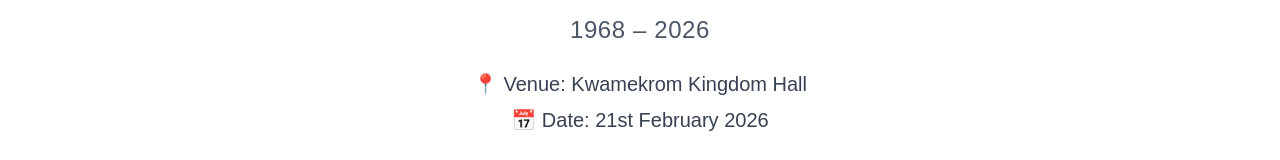
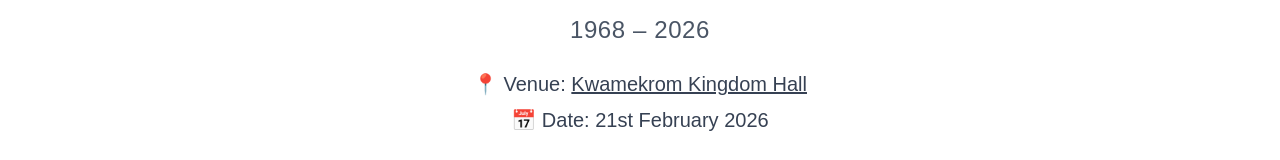
Before and after one commit to cayekple/theresa-nkpati, a React (Vite) app: page / in a window 1280 px wide. Shown: the part 307-467 px from the top of the page. Built offline with nearby package versions, Linux system fonts and the light colour scheme.

Commit message:
Make venue name a clickable link with directions on Google Maps in App.tsx.

```diff
--- a/src/App.tsx
+++ b/src/App.tsx
@@ -202,7 +202,14 @@ export default function App() {
               </p>
               <div className="max-w-2xl mx-auto space-y-2">
                 <p className="text-lg sm:text-xl text-gray-700 dark:text-gray-300 font-medium">
-                  📍 Venue: Kwamekrom Kingdom Hall
+                  📍 Venue: <a
+                    href="https://maps.google.com/?q=7.293989,0.324270"
+                    target="_blank"
+                    rel="noopener noreferrer"
+                    className="underline hover:text-gray-900 dark:hover:text-white transition-colors"
+                  >
+                    Kwamekrom Kingdom Hall
+                  </a>
                 </p>
                 <p className="text-lg sm:text-xl text-gray-700 dark:text-gray-300 font-medium">
                   📅 Date: 21st February 2026
```
